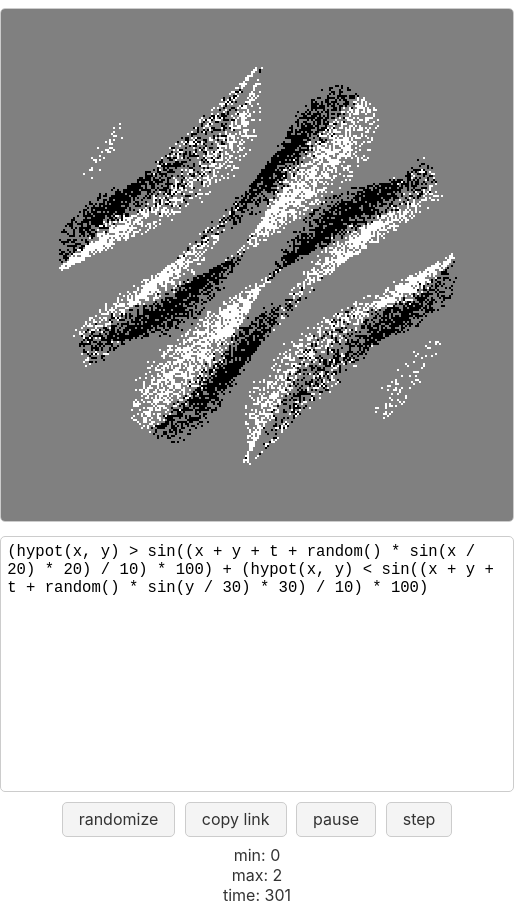
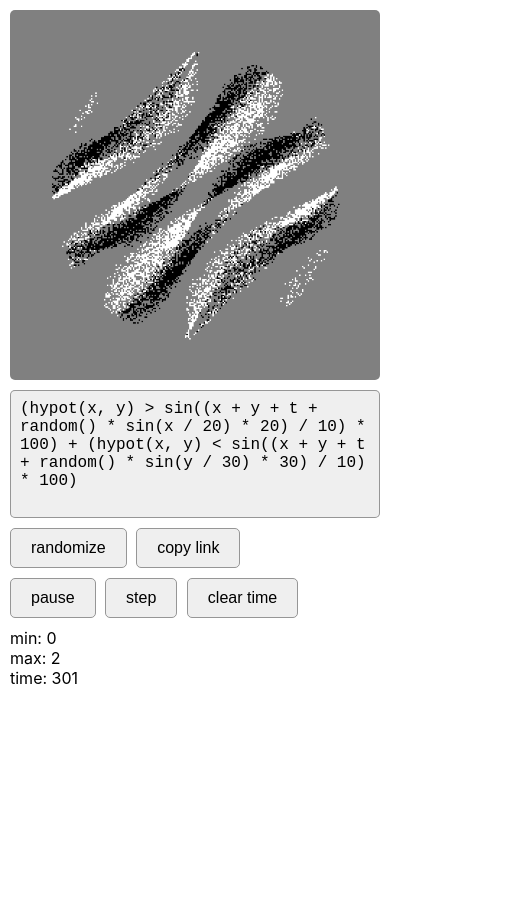
Before and after one commit to yuuretsu/pixel-art-generator, a Svelte app: page / in a window 390 px wide. Shown: the whole page, 514 px wide, since content can reach past the window. After the commit the page ends 844 px from the top, so only its background shows below. Built offline with nearby package versions, Linux system fonts and the light colour scheme; what tracery-grammar would draw is missing.

Commit message:
adapted for mobile devices

```diff
--- a/public/bundle.css
+++ b/public/bundle.css
@@ -1 +1 @@
-main.svelte-qmknio.svelte-qmknio{display:flex;justify-content:center}textarea.svelte-qmknio.svelte-qmknio{display:block;font-family:monospace;font-size:1.2em;resize:none;width:100%;height:256px;border-radius:5px;margin-bottom:10px}button.svelte-qmknio.svelte-qmknio{border-radius:5px;cursor:pointer;padding:0.4em 1em}button.svelte-qmknio+button.svelte-qmknio{margin-left:5px}button.svelte-qmknio.svelte-qmknio:hover{background-color:#e4e4e4}button.svelte-qmknio.svelte-qmknio:focus{outline:none;border-color:#ccc}.right.svelte-qmknio.svelte-qmknio{width:514px;margin-left:10px}@media(max-width: 1100px){main.svelte-qmknio.svelte-qmknio{display:block;text-align:center}.right.svelte-qmknio.svelte-qmknio{margin:auto;margin-top:10px;width:514px}}canvas.svelte-9o5c8f{border-radius:5px;border:1px solid #ccc;max-width:512px}
+button.svelte-lck5hw.svelte-lck5hw,textarea.svelte-lck5hw.svelte-lck5hw{font-size:inherit}button.svelte-lck5hw.svelte-lck5hw{padding:5px 10px;border-radius:5px;border:1px solid rgb(150, 150, 150);background-color:#efefef;cursor:pointer;margin:0;-webkit-user-select:none;-moz-user-select:none}button.svelte-lck5hw+button.svelte-lck5hw{margin-left:5px}button.svelte-lck5hw.svelte-lck5hw:focus{outline:none}.container.svelte-lck5hw.svelte-lck5hw{display:flex;max-width:calc(512px + 512px + 10px);margin:0 auto;padding:10px}.column.svelte-lck5hw.svelte-lck5hw{width:100%;max-width:512px}.column.svelte-lck5hw+.column.svelte-lck5hw{margin-left:10px}.column__row.svelte-lck5hw+.column__row.svelte-lck5hw{margin-top:10px}.formula-input.svelte-lck5hw.svelte-lck5hw{display:block;box-sizing:border-box;background-color:#efefef;width:100%;padding:10px;height:256px;resize:none;border-radius:5px;border:none;box-shadow:inset 0 0 0 1px rgb(150, 150, 150);transition-duration:0.2s}.formula-input.svelte-lck5hw.svelte-lck5hw:focus{box-shadow:inset 0 0 0 3px rgb(150, 150, 150);outline:none}@media(max-width: 1054px){button.svelte-lck5hw.svelte-lck5hw{padding:10px 20px}.container.svelte-lck5hw.svelte-lck5hw{max-width:512px;display:block}.column.svelte-lck5hw.svelte-lck5hw{width:100%;min-width:auto}.column.svelte-lck5hw+.column.svelte-lck5hw{margin-left:0;margin-top:10px}.formula-input.svelte-lck5hw.svelte-lck5hw{height:128px}}canvas.svelte-110ni0l{display:block;border-radius:5px;max-width:100%;margin:auto}
--- a/public/global.css
+++ b/public/global.css
@@ -1,4 +1,4 @@
-html, body {
+/* html, body {
 	position: relative;
 	width: 100%;
 	height: 100%;
@@ -60,4 +60,15 @@ button:not(:disabled):active {
 
 button:focus {
 	border-color: #666;
+} */
+
+body {
+	font-family: -apple-system, BlinkMacSystemFont, "Segoe UI", Roboto, Oxygen-Sans, Ubuntu, Cantarell, "Helvetica Neue", sans-serif;
+	padding: 0;
+	margin: 0;
+	font-size: 16px;
 }
+
+/* * {
+	outline: 1px solid rgba(0, 0, 0, 0.25);
+} */
--- a/src/App.svelte
+++ b/src/App.svelte
@@ -27,16 +27,20 @@
 			);
 	}
 
+	function updateImage() {
+		data = generateData(256, 256, time, drawingFunction);
+	}
+
 	function randomizeFormula() {
 		textFormula = generateFormula(100);
 		drawingFunction = formulaToFunction(textFormula);
-		data = generateData(256, 256, time, drawingFunction);
+		updateImage();
 		time = 0;
 	}
 
 	function step() {
 		time++;
-		data = generateData(256, 256, time, drawingFunction);
+		updateImage();
 	}
 
 	const urlParams = new URLSearchParams(window.location.search);
@@ -46,25 +50,39 @@
 	let drawingFunction = formulaToFunction(textFormula);
 	let time = 0;
 	let update = true;
-	let data = generateData(256, 256, time, drawingFunction);
+	let data: {
+		data: number[][];
+		min: number;
+		max: number;
+		resultText: string;
+	};
+	updateImage();
 	(function loop() {
 		if (update) step();
 		requestAnimationFrame(loop);
 	})();
 </script>
 
-<main>
+<main class="container">
+	<div class="column">
 		<FormulaVisualizator data={normalizeData(data)} />
-	<div class={"right"}>
+	</div>
+	<div class="column">
+		<div class="column__row">
 			<textarea
+				class="formula-input"
 				bind:value={textFormula}
 				on:input={() => {
 					time = 0;
 					drawingFunction = formulaToFunction(textFormula);
 				}}
 			/>
+		</div>
+		<div class="column__row">
 			<button on:click={randomizeFormula}>randomize</button>
 			<button on:click={copyToBuffer}>copy link</button>
+		</div>
+		<div class="column__row">
 			<button on:click={() => (update = update ? false : true)}>
 				{#if update}pause{:else}continue{/if}
 			</button>
@@ -74,62 +92,93 @@
 					step();
 				}}>step</button
 			>
+			<button
+				on:click={() => {
+					time = 0;
+					updateImage();
+				}}>clear time</button
+			>
+		</div>
+		<div class="column__row">
 			<div>min: {data.min}</div>
 			<div>max: {data.max}</div>
 			<div>time: {time}</div>
 		</div>
+	</div>
 </main>
 
 <style>
-	main {
-		display: flex;
-		justify-content: center;
+	button,
+	textarea {
+		font-size: inherit;
 	}
-
-	textarea {
-		display: block;
-		font-family: monospace;
-		font-size: 1.2em;
-		resize: none;
-		width: 100%;
-		height: 256px;
+	button {
+		padding: 5px 10px;
 		border-radius: 5px;
-		margin-bottom: 10px;
+		border: 1px solid rgb(150, 150, 150);
+		background-color: #efefef;
+		cursor: pointer;
+		margin: 0;
+		-webkit-user-select: none;
+		-moz-user-select: none;
 	}
-
-	button {
-		border-radius: 5px;
-		cursor: pointer;
-		padding: 0.4em 1em;
-	}
-
 	button + button {
 		margin-left: 5px;
 	}
-
-	button:hover {
-		background-color: #e4e4e4;
-	}
-
 	button:focus {
 		outline: none;
-		border-color: #ccc;
 	}
-
-	.right {
-		width: 514px;
+	.container {
+		display: flex;
+		max-width: calc(512px + 512px + 10px);
+		margin: 0 auto;
+		padding: 10px;
+	}
+	.column {
+		width: 100%;
+		max-width: 512px;
+	}
+	.column + .column {
 		margin-left: 10px;
 	}
-
-	@media (max-width: 1100px) {
-		main {
+	.column__row + .column__row {
+		margin-top: 10px;
+	}
+	.formula-input {
 		display: block;
-			text-align: center;
+		box-sizing: border-box;
+		background-color: #efefef;
+		width: 100%;
+		padding: 10px;
+		height: 256px;
+		resize: none;
+		border-radius: 5px;
+		border: none;
+		box-shadow: inset 0 0 0 1px rgb(150, 150, 150);
+		transition-duration: 0.2s;
 	}
-		.right {
-			margin: auto;
+	.formula-input:focus {
+		box-shadow: inset 0 0 0 3px rgb(150, 150, 150);
+		outline: none;
+	}
+	@media (max-width: 1054px) {
+		button {
+			padding: 10px 20px;
+		}
+		.container {
+			max-width: 512px;
+			display: block;
+		}
+		.column {
+			width: 100%;
+			min-width: auto;
+		}
+		.column + .column {
+			margin-left: 0;
 			margin-top: 10px;
-			width: 514px;
+		}
+		.formula-input {
+			height: 128px;
 		}
 	}
 </style>
--- a/src/FormulaVisualizator/index.svelte
+++ b/src/FormulaVisualizator/index.svelte
@@ -35,8 +35,13 @@
 
 <style>
     canvas {
+        display: block;
         border-radius: 5px;
-        border: 1px solid #ccc;
-        max-width: 512px;
+        /* border: 1px solid #ccc; */
+        /* box-shadow: inset 0 0 0 1px #ccc; */
+        /* max-width: 512px;
+        min-width: 256px; */
+        max-width: 100%;
+        margin: auto;
     }
 </style>
```
Also changed, not shown: public/bundle.js, 1 other file (tests, documents, lock files or other folders). Lines whose indentation alone changed are shown as unchanged.
